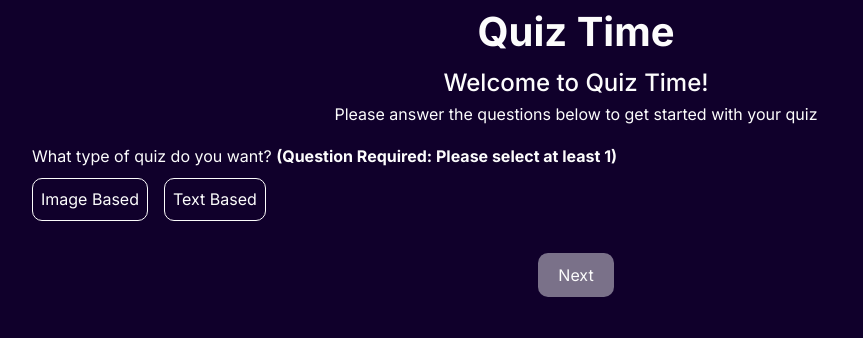
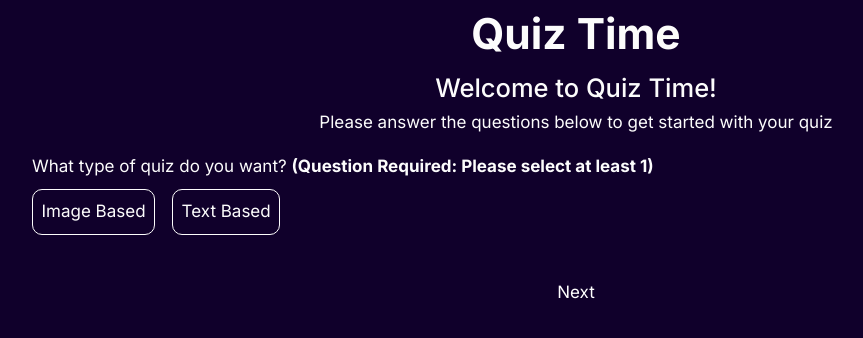
Before and after one commit to justinjones38/quiz-time, a React (Vite) app: page / in a window 1280 px wide. Shown: the top 338 px of the page, without its empty margins (64-927 px from the left). Built offline with nearby package versions, Linux system fonts and the light colour scheme.

Commit message:
adjusting color to fit more of a color pallete

```diff
--- a/src/components/Flashcards.module.css
+++ b/src/components/Flashcards.module.css
@@ -61,11 +61,20 @@
 .quizBtn {
   font-size: 1.5rem;
   min-width: 70px;
+  background-color: var(--btn-bg-color);
+  color: var(--btn-color);
+  border-radius: 6px;
+  padding: 0.2em 0.75em;
+  border: none;
 }
 
 .quizBtn:focus,
 .quizBtn:hover {
   cursor: pointer;
+}
+
+.quizBtn:disabled {
+  background-color: var(--btn-bg-color-disabled);
 }
 
 .settingBtnContainer {
@@ -81,8 +90,8 @@
 }
 
 .settingBtn {
-  background-color: var(--setting-btn-background);
-  color: var(--setting-btn-color);
+  background-color: var(--btn-bg-color);
+  color: var(--btn-color);
   transition: 0.3s background-color;
   padding: 0.75em 1.25em;
   text-decoration: none;
@@ -90,11 +99,12 @@
   border: none;
   font-size: 1rem;
   border-radius: var(--border-radius);
+  word-wrap: nowrap;
 }
 
 .settingBtn:hover,
 .settingBtn:focus {
-  background-color: var(--setting-btn-background-hover);
+  background-color: var(--btn-bg-color-hover);
 }
 
 .linkContainer {
--- a/src/components/buttons/PrimaryBtn.module.css
+++ b/src/components/buttons/PrimaryBtn.module.css
@@ -1,7 +1,7 @@
 .btn {
   padding: 0.75em 1.25em;
-  background-color: var(--button-bg-color);
-  color: var(--primary-text-color);
+  background-color: var(--btn-bg-color);
+  color: var(--btn-color);
   border-radius: var(--border-radius);
   border: none;
   font-size: 1rem;
--- a/src/components/setup-questions/SetupForm.jsx
+++ b/src/components/setup-questions/SetupForm.jsx
@@ -19,13 +19,6 @@ export default function SetupForm({}) {
 
   return (
     <form className={styles.form}>
-      {!isBtnDisabled ? (
-        <div className={styles.btnContainer}>
-          <button onClick={resetSettings} className={styles.resetBtn}>
-            Reset Settings
-          </button>
-        </div>
-      ) : null}
       <fieldset>
         <legend className={styles.questionTitle}>
           What type of quiz do you want?{" "}
@@ -80,6 +73,13 @@ export default function SetupForm({}) {
           Next
         </PrimaryBtn>
       </div>
+            {!isBtnDisabled ? (
+        <div className={styles.btnContainer}>
+          <button onClick={resetSettings} className={styles.resetBtn}>
+            Clear Answers
+          </button>
+        </div>
+      ) : null}
     </form>
   );
 }
--- a/src/index.css
+++ b/src/index.css
@@ -30,23 +30,20 @@ CSS VARIABLES
   --flashcard-bg-medium-color: #f8e1c3;
   --flashcard-bg-hard-color: #fecdcd;
   --selected-bg-color: #9d4edd;
-  --selected-bg-hover-color: #7a85ea74;
+  --selected-bg-hover-color: #7b2cbfff;
 
   /* Font Colors */
   --primary-text-color: #FCFCFC;
   --flashcard-text-color: #242424;
-  --alert-text-color: #f27575;
+  --alert-text-color: #F2B5B5;
 
   /* Button Colors */
-  --button-bg-color: #c77dff;
-  --button-bg-disabled-color: #f6f6f975;
-  --button-bg-hover-color: #e1e1f5;
+  --btn-bg-color: #7b2cbf;
+  --btn-bg-color-hover: #c77dffff;
+  --btn-bg-color-disabled: #7a2cbf5e;
+  --btn-color: #FFFFFF;
   --reset-btn-background: #6b1919;
   --reset-btn-hover-background: #c44444;
-  --button-text-color: #242424;
-  --setting-btn-background: #242424;
-  --setting-btn-background-hover: #575656;
-  --setting-btn-color: #fcfcfc;
 
   /* Reusable Properties */
   --border-radius: 10px;
@@ -99,3 +96,9 @@ h2 {
   text-align: center;
   font-weight: 500;
 }
+
+@media (min-width: 1000px) {
+  html {
+    font-size: 17px;
+  }
+}
```
